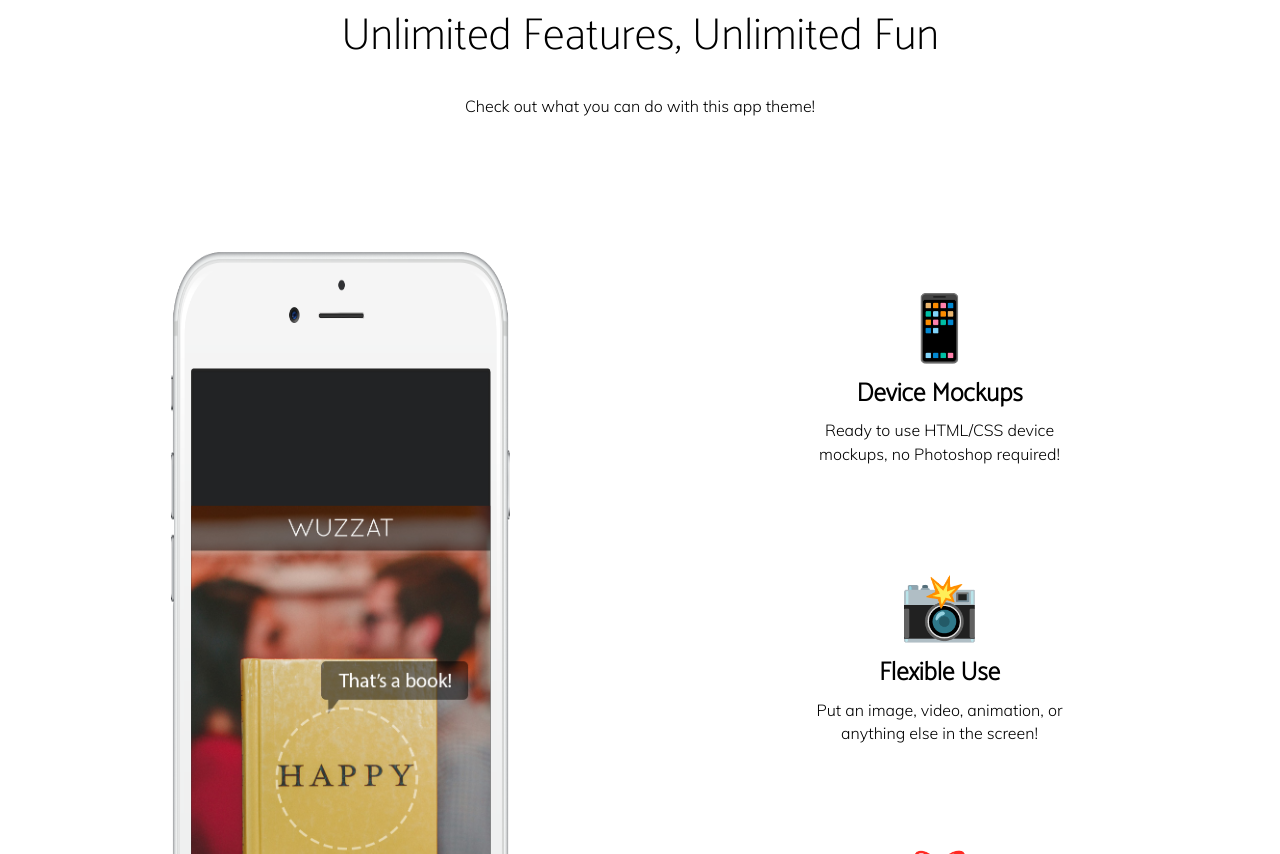
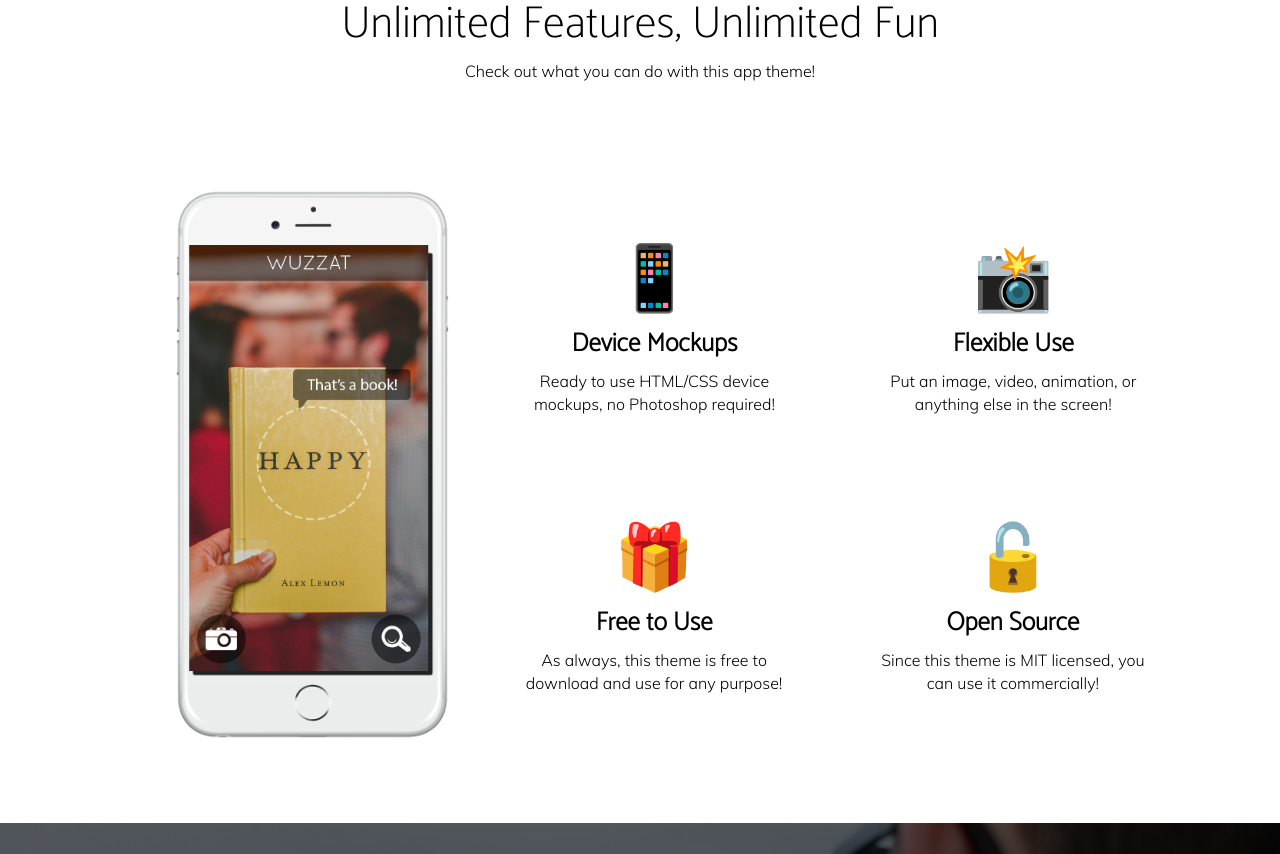
Before and after one commit to szabogya81/scss-sitebuild, a plain HTML site: page index.html in a window 1280 px wide. Shown: the part 1426-2280 px from the top of the page. Drawn offline with Linux system fonts and the light colour scheme.

Commit message:
Features desktop view

```diff
--- a/_scss/mixins/_feature-section.scss
+++ b/_scss/mixins/_feature-section.scss
@@ -2,6 +2,17 @@
   .features {
     background-color: get-value("features_background", $data: $colors);
     padding: 2.6rem 2rem 4.7rem 2rem;
+
+    @include desktop-view {
+      padding: 2.2rem 2rem 0.5rem 2rem;
+    }
+
+    .container > [class^=col] {
+      @include desktop-view {
+        padding-bottom: 0;
+        padding-top: 0.8rem;
+      }
+    }
     &__title {
       font-size: 2.8rem;
       font-weight: 400;
@@ -24,6 +35,12 @@
 
       .phone {
         width: 60.5%;
+
+        @include desktop-view {
+          justify-content: unset;
+          padding-left: 9rem;
+          width: 75%;
+        }
       }
 
       .screen {
@@ -32,6 +49,11 @@
         left: 50%;
         transform: translate(-50%, -50%);
         width: 50%;
+
+        @include desktop-view {
+          left:67%;
+          width: 60%;
+        }
       }
     }
 
@@ -40,12 +62,30 @@
       display: flex;
       justify-content: center;
       flex-direction: column;
+
+      @include desktop-view {
+        justify-content: start;
+        .container {
+          padding-left: 0;
+        }
+        .row {
+          display: flex;
+          flex-direction: row;
+          justify-content: space-around;
+        }
+      }
+
+
       .card-title {
         font-size: 4rem;
         line-height: 4rem;
         margin-bottom: 0.5rem;
         padding-bottom: 0;
         text-align: center;
+
+        @include desktop-view {
+          margin-top: 2.5rem;
+        }
       }
 
       .card-subtitle {
--- a/index.html
+++ b/index.html
@@ -82,38 +82,34 @@
         <div class="col-12">
           <p class="features__subtitle">Check out what you can do with this app theme!</p>
         </div>
-        <div class="col-12 col-md-6 features__phone">
+        <div class="col-12 col-md-4 features__phone">
           <img class="phone" src="./img/phone.png" alt="Mobile">
           <img class="screen" src="./img/demo-screen-1.jpg" alt="Phone demo screen">
         </div>
-        <div class="col-12 col-md-6 features__list">
-          <div>
+        <div class="col-12 col-md-8 features__list">
+          <div class="container">
+            <div class="col-12 row">
               <div class="card-body">
                 <h2 class="card-title">&#128241;</h2>
                 <h3 class="card-subtitle">Device Mockups</h3>
                 <p class="card-text">Ready to use HTML/CSS device<br>mockups, no Photoshop required!</p>
               </div>
-          </div>
-          <div>
               <div class="card-body">
                 <h2 class="card-title">&#x1F4F8;</h2>
                 <h3 class="card-subtitle">Flexible Use</h3>
                 <p class="card-text">Put an image, video, animation, or<br>anything else in the screen!</p>
               </div>
             </div>
-          <div>
+            <div class="col-12 row">
               <div class="card-body">
                 <h2 class="card-title">&#x1F381;</h2>
                 <h3 class="card-subtitle">Free to Use</h3>
                 <p class="card-text">As always, this theme is free to<br>download and use for any purpose!</p>
               </div>
-          </div>
-          <div>
               <div class="card-body">
                 <h2 class="card-title">&#128275;</h2>
                 <h3 class="card-subtitle">Open Source</h3>
                 <p class="card-text">Since this theme is MIT licensed, you<br>can use it commercially!</p>
-            </div>
               </div>
             </div>
           </div>
```
Also changed, not shown: css/style-generated.css, 1 other file. Lines whose indentation alone changed are shown as unchanged.
